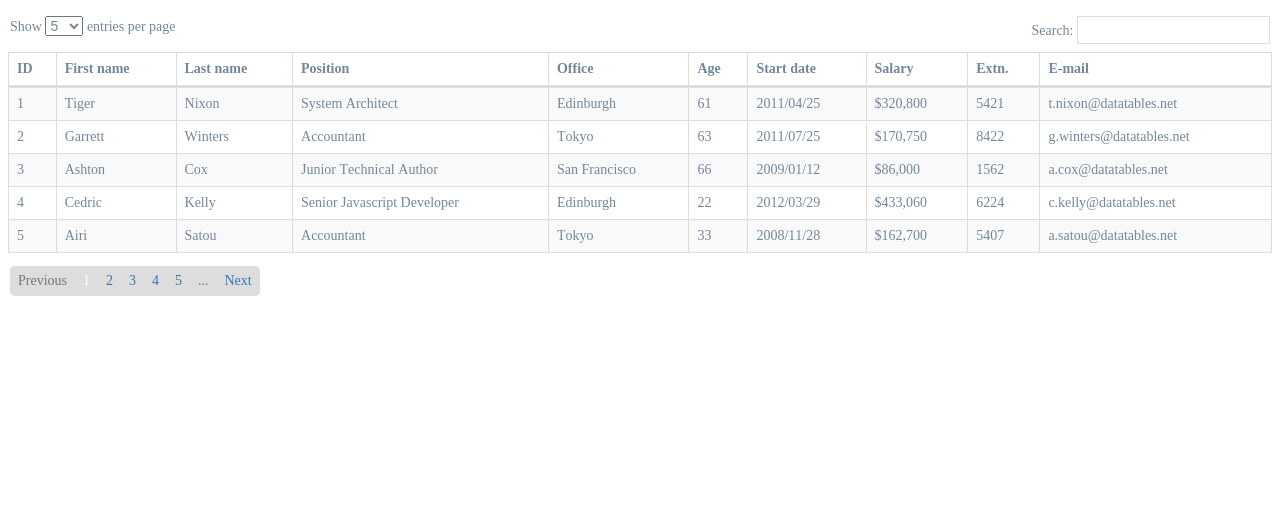
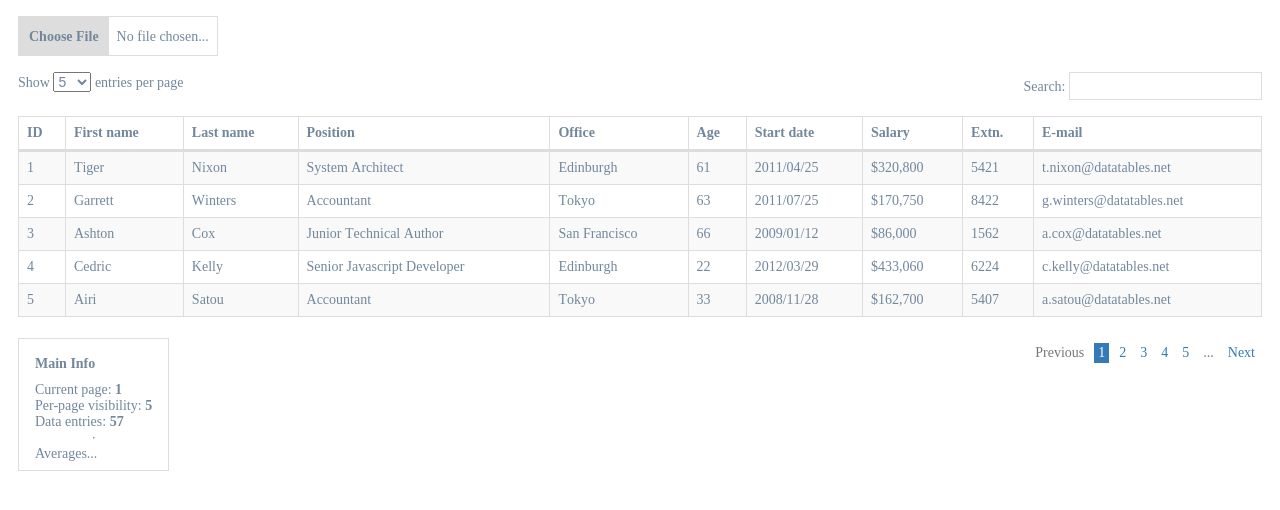
Before and after one commit to DanMcSwagga/vue-dashboard, a Vue app: page / in a window 1280 px wide. Shown: the top 510 px of the page. Built offline with nearby package versions, Linux system fonts and the light colour scheme.

Commit message:
Upload completed, base of Info doneas well.

```diff
--- a/src/App.vue
+++ b/src/App.vue
@@ -1,5 +1,10 @@
 <template>
-  <div id="app">
+  <div id="app" class="app">
+    <div class="app-uploader">
+      <Upload />
+      <!-- this.$store.state.data = $event -->
+    </div>
+
     <div class="app-header">
       <ShowItems />
       <SearchItems />
@@ -8,7 +13,7 @@
     <TableData />
 
     <div class="app-footer">
-      <!-- <Info /> -->
+      <Info />
       <Pagination />
     </div>
   </div>
@@ -19,7 +24,8 @@ import TableData from '@/components/Table.vue'
 import ShowItems from '@/components/ShowItems.vue'
 import SearchItems from '@/components/SearchItems.vue'
 import Pagination from '@/components/Pagination.vue'
-// import Info from "@/components/Info.vue";
+import Info from '@/components/Info.vue'
+import Upload from '@/components/Upload.vue'
 
 export default {
   name: 'app',
@@ -28,9 +34,9 @@ export default {
     TableData,
     ShowItems,
     SearchItems,
-    Pagination
-    // Info,
-    // Upload
+    Pagination,
+    Info,
+    Upload
   }
 }
 </script>
@@ -42,11 +48,12 @@ export default {
   font-size: 14px;
 }
 
-.app-header,
-.app-footer {
-  display: flex;
-  justify-content: space-between;
-  padding: 8px 2px;
+#app {
+  & > div {
+    display: flex;
+    justify-content: space-between;
+    padding: 8px 10px;
+  }
 }
 
 .app-upload {
--- /dev/null
+++ b/src/components/Info.vue
@@ -0,0 +1,36 @@
+<template>
+  <div class="info-wrapper">
+    <h1>Main Info</h1>
+    <span>
+      Current page: <b>{{ curPage }}</b>
+    </span>
+    <span>
+      Per-page visibility: <b>{{ perPage }}</b>
+    </span>
+    <span>
+      Data entries: <b>{{ data.length }}</b>
+    </span>
+    <hr />
+    <span>Averages...</span>
+  </div>
+</template>
+
+<script>
+import { mapState } from 'vuex'
+
+export default {
+  computed: {
+    ...mapState(['curPage', 'perPage', 'data'])
+  }
+}
+</script>
+
+<style lang="scss" scoped>
+.info-wrapper {
+  border: 1px solid #ddd;
+  padding: 8px 16px;
+
+  display: flex;
+  flex-direction: column;
+}
+</style>
--- a/src/components/Pagination.vue
+++ b/src/components/Pagination.vue
@@ -105,11 +105,6 @@ export default {
 </script>
 
 <style>
-nav {
-  background-color: #ddd;
-  border-radius: 5px;
-}
-
 nav ul {
   list-style-type: none;
   padding: 0;
@@ -121,19 +116,23 @@ nav ul li {
 }
 
 nav ul li a {
-  padding: 7px 8px;
+  margin: 7px 2px;
+  padding: 0 5px;
   display: block;
   text-decoration: none;
   color: #337ab7;
 }
 
 nav ul li span {
-  padding: 7px 8px;
+  margin: 5px 3px;
+  padding: 2px 4px;
   display: block;
 }
 
 nav ul li span.active {
-  color: #fff;
+  /* color: #515a64; */
+  color: #ffffff;
+  background-color: #337ab7;
 }
 
 nav ul li span.disabled {
--- /dev/null
+++ b/src/components/Upload.vue
@@ -0,0 +1,159 @@
+<template>
+  <div class="file-upload">
+    <div class="file-select">
+      <div class="file-select-button" id="fileName">Choose File</div>
+      <div class="file-select-name noFile">No file chosen...</div>
+      <input
+        type="file"
+        name="chooseFile"
+        class="chosenFile"
+        @change="loadTextFromFile"
+      />
+    </div>
+  </div>
+</template>
+
+<script>
+export default {
+  methods: {
+    loadTextFromFile(ev) {
+      const file = ev.target.files[0]
+      const reader = new FileReader()
+
+      // // Upload data from JSON and save to store.state.data
+      reader.onload = e => this.$store.dispatch('uploadData', e.target.result)
+      reader.readAsText(file)
+
+      // Add visual change to input
+      const chosenFiles = document.getElementsByClassName('chosenFile')
+      let filenames = []
+
+      for (let i = 0; i < chosenFiles.length; i++) {
+        filenames[i] = chosenFiles[i].value
+
+        if (/^\s*$/.test(filenames[i])) {
+          document
+            .getElementsByClassName('file-upload')
+            [i].classList.remove('active')
+          document.getElementsByClassName('noFile')[i].innerHTML =
+            'No file chosen...'
+        } else {
+          document
+            .getElementsByClassName('file-upload')
+            [i].classList.add('active')
+          document.getElementsByClassName('noFile')[i].innerHTML = filenames[
+            i
+          ].replace('C:\\fakepath\\', '')
+        }
+      }
+    }
+  }
+}
+</script>
+
+<style style="scss" scoped>
+.file-upload {
+  display: block;
+  text-align: center;
+  font-weight: bold;
+  /* border: 1px solid #ddd; */
+  font-family: 'Times New Roman';
+  font-size: 14px;
+}
+.file-upload .file-select {
+  display: block;
+  border: 1px solid #ddd;
+  color: #34495e;
+  cursor: pointer;
+  height: 40px;
+  line-height: 40px;
+  text-align: left;
+  background: #ffffff;
+  overflow: hidden;
+  position: relative;
+}
+.file-upload .file-select .file-select-button {
+  background: #ddd;
+  padding: 0 10px;
+  display: inline-block;
+  height: 40px;
+  line-height: 40px;
+}
+.file-upload .file-select .file-select-name {
+  font-weight: normal;
+  line-height: 40px;
+  display: inline-block;
+  padding: 0 8px;
+}
+.file-upload .file-select:hover {
+  border-color: #34495e;
+  transition: all 0.2s ease-in-out;
+  -moz-transition: all 0.2s ease-in-out;
+  -webkit-transition: all 0.2s ease-in-out;
+  -o-transition: all 0.2s ease-in-out;
+}
+.file-upload .file-select:hover .file-select-button {
+  background: #34495e;
+  color: #ffffff;
+  transition: all 0.2s ease-in-out;
+  -moz-transition: all 0.2s ease-in-out;
+  -webkit-transition: all 0.2s ease-in-out;
+  -o-transition: all 0.2s ease-in-out;
+}
+.file-upload.active .file-select {
+  border-color: #337ab7;
+  transition: all 0.2s ease-in-out;
+  -moz-transition: all 0.2s ease-in-out;
+  -webkit-transition: all 0.2s ease-in-out;
+  -o-transition: all 0.2s ease-in-out;
+}
+.file-upload.active .file-select .file-select-button {
+  background: #337ab7;
+  color: #ffffff;
+  transition: all 0.2s ease-in-out;
+  -moz-transition: all 0.2s ease-in-out;
+  -webkit-transition: all 0.2s ease-in-out;
+  -o-transition: all 0.2s ease-in-out;
+}
+.file-upload .file-select input[type='file'] {
+  z-index: 100;
+  cursor: pointer;
+  position: absolute;
+  height: 100%;
+  width: 100%;
+  top: 0;
+  left: 0;
+  opacity: 0;
+  filter: alpha(opacity=0);
+}
+.file-upload .file-select.file-select-disabled {
+  opacity: 0.65;
+}
+.file-upload .file-select.file-select-disabled:hover {
+  cursor: default;
+  display: block;
+  border: 1px solid #ddd;
+  color: #337ab7;
+  cursor: pointer;
+  height: 40px;
+  line-height: 40px;
+  margin-top: 5px;
+  text-align: left;
+  background: #ffffff;
+  overflow: hidden;
+  position: relative;
+}
+.file-upload .file-select.file-select-disabled:hover .file-select-button {
+  background: #ddd;
+  color: #666666;
+  padding: 0 8px;
+  display: inline-block;
+  height: 40px;
+  line-height: 40px;
+}
+.file-upload .file-select.file-select-disabled:hover .file-select-name {
+  line-height: 40px;
+  display: inline-block;
+  padding: 0 8px;
+}
+</style>
--- a/src/store.js
+++ b/src/store.js
@@ -35,12 +35,30 @@ export default new Vuex.Store({
     },
 
     numPages: (state, getters) =>
-      Math.ceil(getters.filteredData.length / state.perPage)
+      Math.ceil(getters.filteredData.length / state.perPage),
+
+    getAverageAge: state => {
+      // calculate average age
+      return state.data
+    },
+
+    getAverageSalary: state => {
+      // calculate average salary
+      return state.data
+    }
   },
 
   mutations: {
-    set: (state, { key, value }) => (state[key] = value) // кей
+    set: (state, { key, value }) => (state[key] = value),
+    setData: (state, payload) => (state.data = payload)
   },
 
-  actions: {}
+  actions: {
+    uploadData({ commit }, data) {
+      console.log('~ uploading new JSON data ...')
+      // alert('Upload successful')
+
+      commit('setData', JSON.parse(data))
+    }
+  }
 })
```
Also changed, not shown: 1 other file (tests, documents, lock files or other folders).
